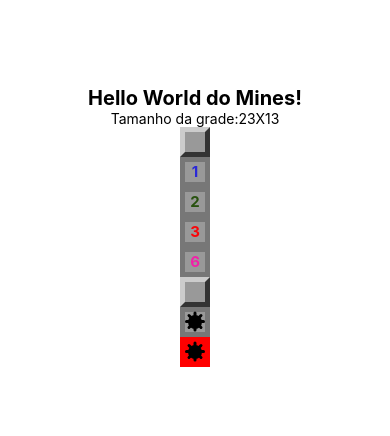
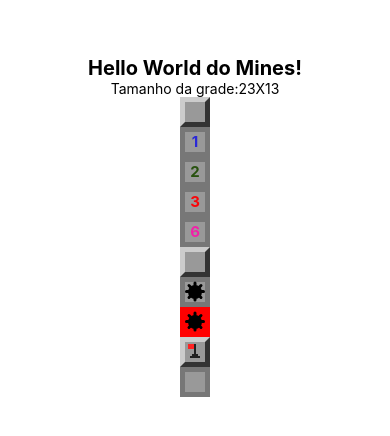
Before and after one commit to scrNorya/campo-minado, a React Native app: screen / in a window 390 px wide. Shown: the part 196-632 px from the top of the page. Built offline with nearby package versions, Linux system fonts and the light colour scheme.

Commit message:
aula 52 - componente Flag adicionado

```diff
--- a/App.js
+++ b/App.js
@@ -20,6 +20,8 @@
         <Field mined />
         <Field mined opened />
         <Field mined opened exploded />
+        <Field flagged />
+        <Field opened flagged />
       </View>
     );
   }
--- a/src/components/Field.js
+++ b/src/components/Field.js
@@ -2,9 +2,10 @@
 import {View, StyleSheet, Text} from 'react-native';
 import params from '../params';
 import Mine from './Mine';
+import Flag from './Flag';
 
 export default props => {
-  const {mined, opened, exploded, nearMines} = props;
+  const {mined, opened, exploded, flagged, nearMines} = props;
 
   const styleField = [styles.field];
   if (opened) {
@@ -13,7 +14,10 @@
   if (exploded) {
     styleField.push(styles.exploded);
   }
-  if (styleField.length === 1) {
+  if (flagged) {
+    styleField.push(styles.flagged);
+  }
+  if (!opened && !exploded) {
     styleField.push(styles.regular);
   }
 
@@ -38,6 +42,7 @@
         false
       )}
       {mined && opened ? <Mine /> : false}
+      {flagged && !opened ? <Flag /> : false}
     </View>
   );
 };
--- /dev/null
+++ b/src/components/Flag.js
@@ -0,0 +1,49 @@
+import React from 'react';
+import {View, StyleSheet} from 'react-native';
+
+export default () => {
+  return (
+    <View style={styles.container}>
+      <View style={styles.flagPole} />
+      <View style={styles.flag} />
+      <View style={styles.base1} />
+      <View style={styles.base2} />
+    </View>
+  );
+};
+
+const styles = StyleSheet.create({
+  container: {
+    marginTop: 2,
+  },
+  flagPole: {
+    position: 'absolute',
+    height: 14,
+    width: 2,
+    backgroundColor: '#222',
+    marginLeft: 9,
+  },
+  flag: {
+    position: 'absolute',
+    height: 5,
+    width: 6,
+    backgroundColor: '#F22',
+    marginLeft: 3,
+  },
+  base1: {
+    position: 'absolute',
+    height: 2,
+    width: 6,
+    backgroundColor: '#222',
+    marginLeft: 7,
+    marginTop: 10,
+  },
+  base2: {
+    position: 'absolute',
+    height: 2,
+    width: 10,
+    backgroundColor: '#222',
+    marginLeft: 5,
+    marginTop: 12,
+  },
+});
```
